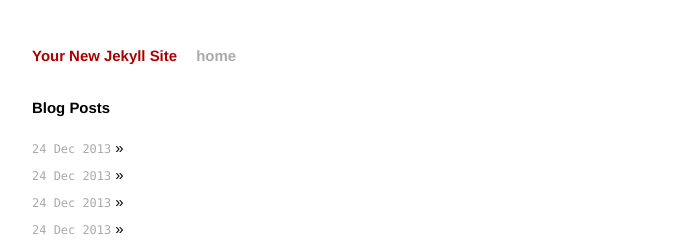
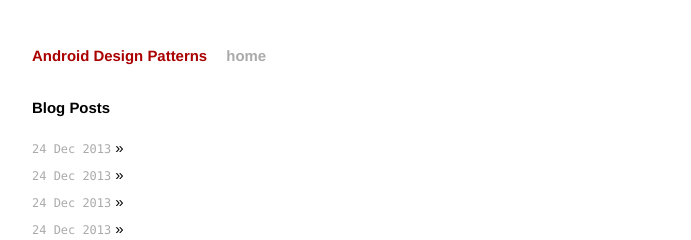
Before and after one commit to alexjlockwood/AndroidDesignPatterns, a Jekyll site: the page built from index.html, in a window 1280 px wide. Shown: the top 240 px of the page, without its empty margins (294-985 px from the left). Built offline with Jekyll 4.4.1, drawn with Linux system fonts in a browser that asks for light colours; Markdown is read by kramdown in place of the engine named in the settings.

Commit message:
Modified site name

```diff
--- a/_config.yml
+++ b/_config.yml
@@ -1,3 +1,3 @@
-name: Your New Jekyll Site
+name: Android Design Patterns
 markdown: redcarpet
 pygments: true
```
